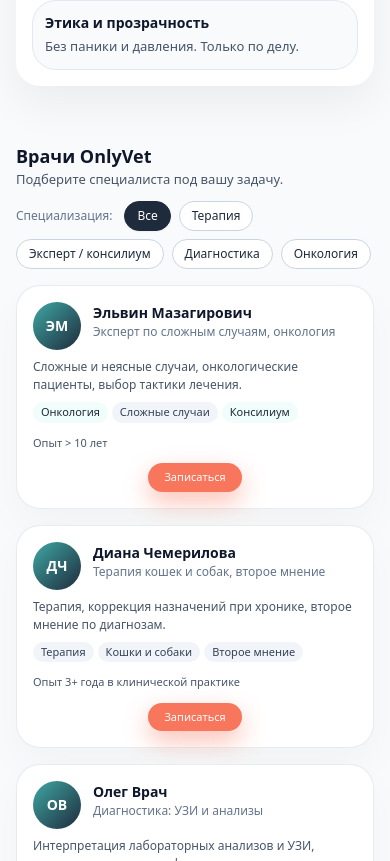
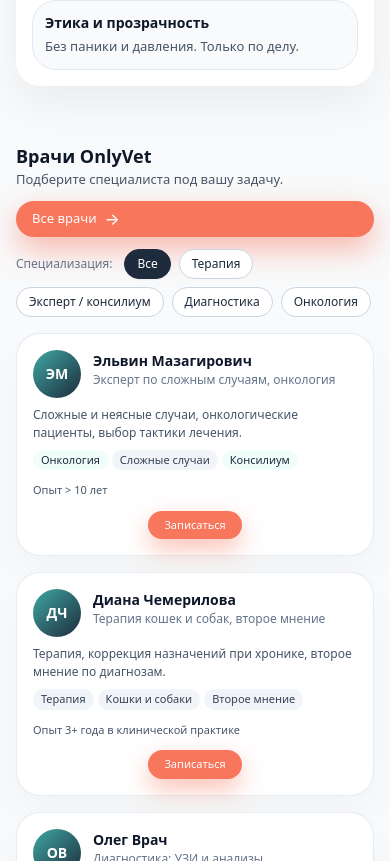
Before and after one commit to Stalser/OnlyVet-withVetmeneger, a Next.js app: page / in a window 390 px wide. Shown: the part 1203-2064 px from the top of the page. Built offline with nearby package versions, Linux system fonts and the light colour scheme.

Commit message:
Update page.tsx

```diff
--- a/app/page.tsx
+++ b/app/page.tsx
@@ -202,7 +202,7 @@
   return (
     <section className="py-7">
       <div className="container mx-auto max-w-5xl px-4">
-        <div className="flex items-center justify-between gap-4 mb-3">
+        <div className="flex flex-col sm:flex-row sm:items-center sm:justify-between gap-3 mb-3">
           <div>
             <h2 className="text-lg md:text-xl font-semibold">Врачи OnlyVet</h2>
             <p className="text-[13px] text-slate-600 max-w-xl">
@@ -211,7 +211,7 @@
           </div>
           <Link
             href="/doctors"
-            className="hidden sm:inline-flex items-center gap-2 px-4 py-2 rounded-full bg-onlyvet-coral text-white text-[13px] font-medium shadow-[0_12px_30px_rgba(247,118,92,0.5)] hover:brightness-105 transition"
+            className="inline-flex items-center gap-2 px-4 py-2 rounded-full bg-onlyvet-coral text-white text-[13px] font-medium shadow-[0_12px_30px_rgba(247,118,92,0.5)] hover:brightness-105 transition"
           >
             Все врачи
             <span className="text-[16px] leading-none">→</span>
@@ -274,7 +274,6 @@
 
   return (
     <div className="space-y-3">
-      {/* Карточки одинаковой высоты */}
       <div className="grid gap-4 md:grid-cols-4 sm:grid-cols-2 items-stretch">
         {current.map((doc) => (
           <Link key={doc.id} href={`/doctors/${doc.id}`} className="h-full">
@@ -314,14 +313,6 @@
               Страница {page + 1} из {pageCount}
             </span>
           </div>
-
-          <Link
-            href="/doctors"
-            className="inline-flex items-center gap-2 px-4 py-2 rounded-full bg-onlyvet-coral text-white text-[12px] font-medium shadow-[0_10px_24px_rgba(247,118,92,0.45)] hover:brightness-105 transition sm:hidden"
-          >
-            Все врачи
-            <span className="text-[15px] leading-none">→</span>
-          </Link>
         </div>
       )}
     </div>
@@ -384,7 +375,7 @@
           {/* Instagram */}
           <a
             href="#"
-            className="bg-white rounded-3xl border border-slate-200/80 px-5 py-6 flex flex-col items-center gap-3 hover:shadow-[0_18px_40px_rgba(15,23,42,0.08)] hover:border-onlyvet-teal/70 transition-all text-center"
+            className="bg-white rounded-3xl border border-slate-200/80 px-5 py-6 flex flex-col items-center gap-3 hover:shadow-[0_18px_40px_rgba(15,23,42,0.08)] hover:border-onlyvet-teal/70 transition-all text<center>"
           >
             <div className="w-14 h-14 rounded-full bg-slate-50 flex items-center justify-center shadow">
               <img
@@ -404,9 +395,9 @@
             href="#"
             className="bg-white rounded-3xl border border-slate-200/80 px-5 py-6 flex flex-col items-center gap-3 hover:shadow-[0_18px_40px_rgba(15,23,42,0.08)] hover:border-onlyvet-teal/70 transition-all text-center"
           >
-            <div className="w-14 h-14 rounded-full bg-slate-50 flex items-center justify-center shadow">
+            <div className="w-14 h-14 rounded-full bg-slate-50 flex items-center justify<center shadow">
               <img
-                src="/img/free-icon-odnoklassniki-3670250.svg"
+                src="/img/free-icon-odnoklassники-3670250.svg"
                 alt="Одноклассники"
                 className="w-9 h-9"
               />
@@ -456,15 +447,18 @@
               </div>
               <div>
                 Почта:{" "}
-                <a href="mailto:support@onlyvet.ru" className="text-onlyvet-coral">
+                <a
+                  href="mailto:support@onlyvet.ru"
+                  className="text-onlyvet-coral"
+                >
                   support@onlyvet.ru
                 </a>
               </div>
             </div>
             <p className="text-[11px] text-slate-500 max-w-md">
-              В экстренных состояниях (угроза жизни, тяжёлое состояние, судороги,
-              острая одышка и т.п.) необходимо немедленно обращаться в ближайшую
-              круглосуточную ветеринарную клинику.
+              В экстренных состояниях (угроза жизни, тяжёлое состояние,
+              судороги, острая одышка и т.п.) необходимо немедленно обращаться
+              в ближайшую круглосуточную ветеринарную клинику.
             </p>
           </div>
 
```
